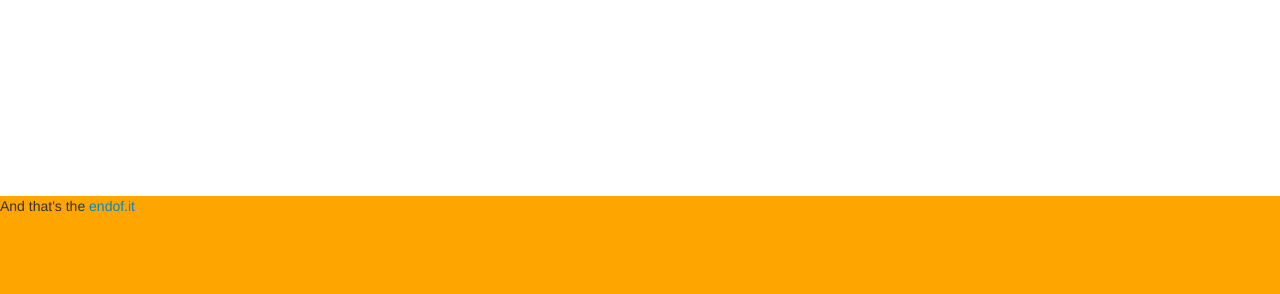
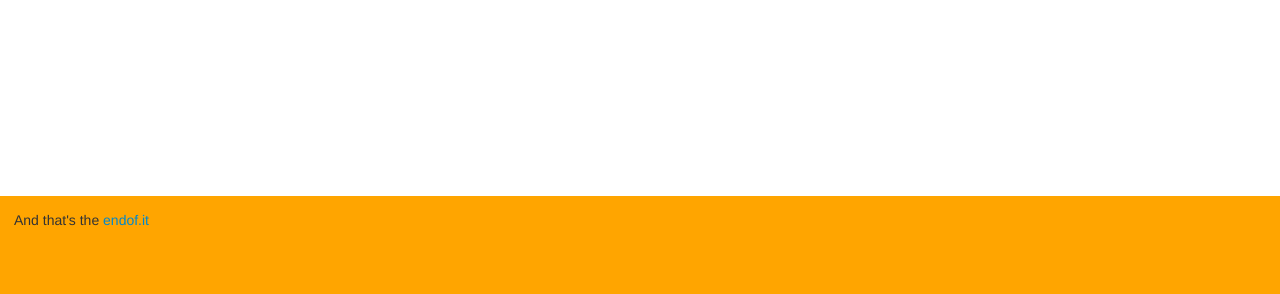
Before and after one commit to exonian/endofit, a Flask app: page / in a window 1280 px wide. Shown: the part 506-800 px from the top of the page. Run offline with Flask 2, Linux system fonts and the light colour scheme; some libraries are stand-ins or nearby versions.

Commit message:
Pad the footer; style the answer

```diff
--- a/static/css/style.css
+++ b/static/css/style.css
@@ -11,8 +11,14 @@ body {
   height: 100%; }
 
 footer {
-  height: 7em;
+  height: 5em;
+  padding: 1em;
   background: orange; }
 
 .push {
   height: 7em; }
+
+h1.answer {
+  font-size: 10em;
+  text-align: center;
+  margin: 1em 0; }
--- a/static/sass/style.sass
+++ b/static/sass/style.sass
@@ -1,4 +1,5 @@
 $footer_height: 7em
+$footer_padding: 1em
 
 html,
 body
@@ -13,8 +14,14 @@ body
     height: 100%
 
 footer
-    height: $footer_height
+    height: $footer_height - 2*$footer_padding
+    padding: $footer_padding
     background: orange
 
 .push
     height: $footer_height
+
+h1.answer
+    font-size: 10em
+    text-align: center
+    margin: 1em 0
```
